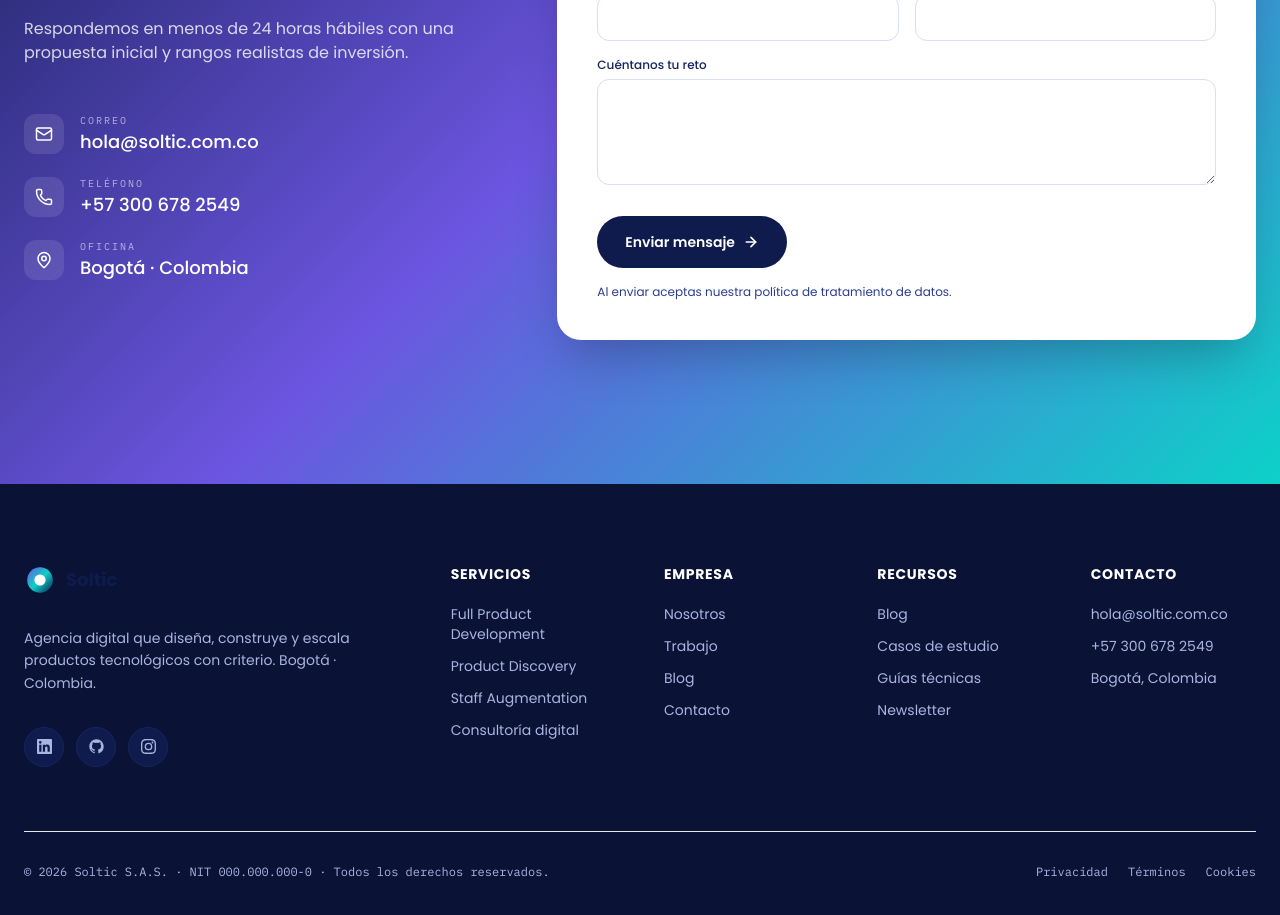
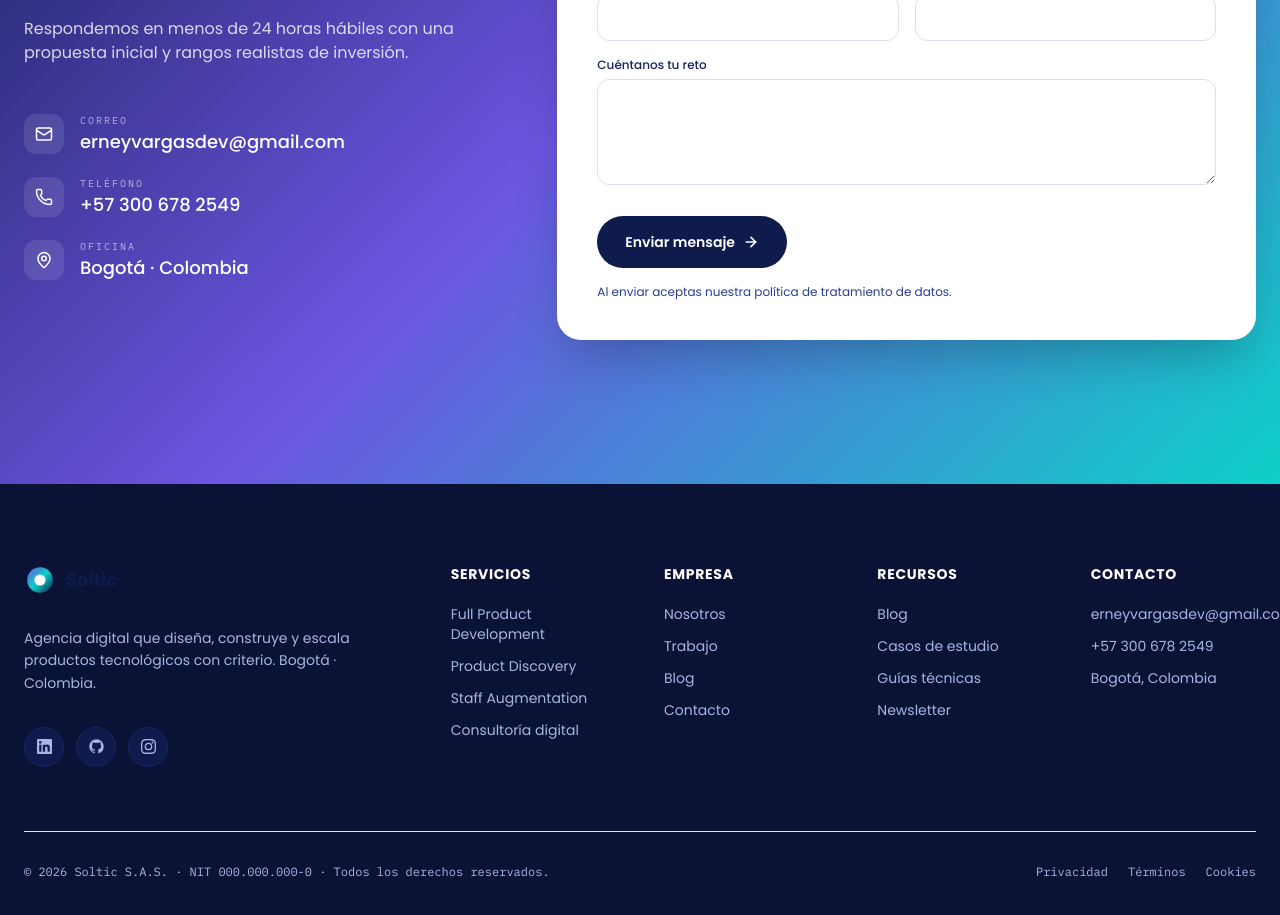
Before and after one commit to erneyvargas/soltic-site, a React (Vite) app in the folder app/: page / in a window 1280 px wide. Shown: the part 7200-8115 px from the top of the page. Built offline with nearby package versions, Linux system fonts and the light colour scheme; no server answers.

Commit message:
chore: switch contact email to erneyvargasdev@gmail.com (SES + public display)

```diff
--- a/app/src/components/SEO.jsx
+++ b/app/src/components/SEO.jsx
@@ -55,7 +55,7 @@ export const organizationSchema = {
   },
   contactPoint: {
     "@type": "ContactPoint",
-    email: "hola@soltic.com.co",
+    email: "erneyvargasdev@gmail.com",
     telephone: "+57-300-678-2549",
     contactType: "sales",
     areaServed: ["CO", "MX", "US", "ES"],
--- a/app/src/v2/Contact.jsx
+++ b/app/src/v2/Contact.jsx
@@ -46,7 +46,7 @@ export default function Contact() {
 
           <dl className="mt-12 space-y-5">
             {[
-              { I: Mail, k: "Correo", v: "hola@soltic.com.co", href: "mailto:hola@soltic.com.co" },
+              { I: Mail, k: "Correo", v: "erneyvargasdev@gmail.com", href: "mailto:erneyvargasdev@gmail.com" },
               { I: Phone, k: "Teléfono", v: "+57 300 678 2549", href: "tel:+573006782549" },
               { I: MapPin, k: "Oficina", v: "Bogotá · Colombia" },
             ].map(({ I, k, v, href }) => (
@@ -130,7 +130,7 @@ export default function Contact() {
                 exit={{ opacity: 0 }}
                 className="mt-4 flex items-center gap-2 rounded-xl bg-red-50 p-3 text-sm text-red-800"
               >
-                <AlertTriangle size={16} /> No pudimos enviar tu mensaje. Escríbenos a hola@soltic.com.co
+                <AlertTriangle size={16} /> No pudimos enviar tu mensaje. Escríbenos a erneyvargasdev@gmail.com
               </motion.p>
             )}
           </AnimatePresence>
--- a/app/src/v2/Footer.jsx
+++ b/app/src/v2/Footer.jsx
@@ -88,8 +88,8 @@ export default function Footer() {
               Contacto
             </h4>
             <address className="mt-5 space-y-3 text-sm not-italic text-navy-200">
-              <a href="mailto:hola@soltic.com.co" className="block hover:text-white">
-                hola@soltic.com.co
+              <a href="mailto:erneyvargasdev@gmail.com" className="block hover:text-white">
+                erneyvargasdev@gmail.com
               </a>
               <a href="tel:+573006782549" className="block hover:text-white">
                 +57 300 678 2549
```
